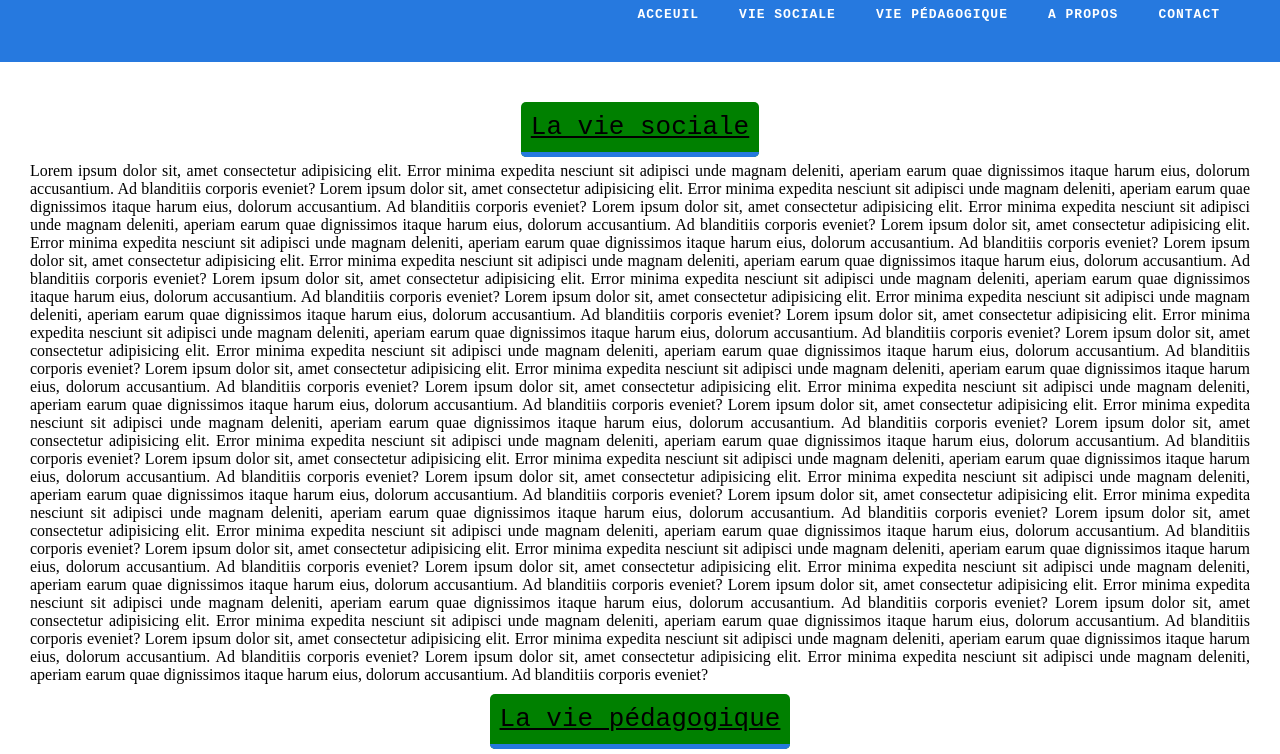
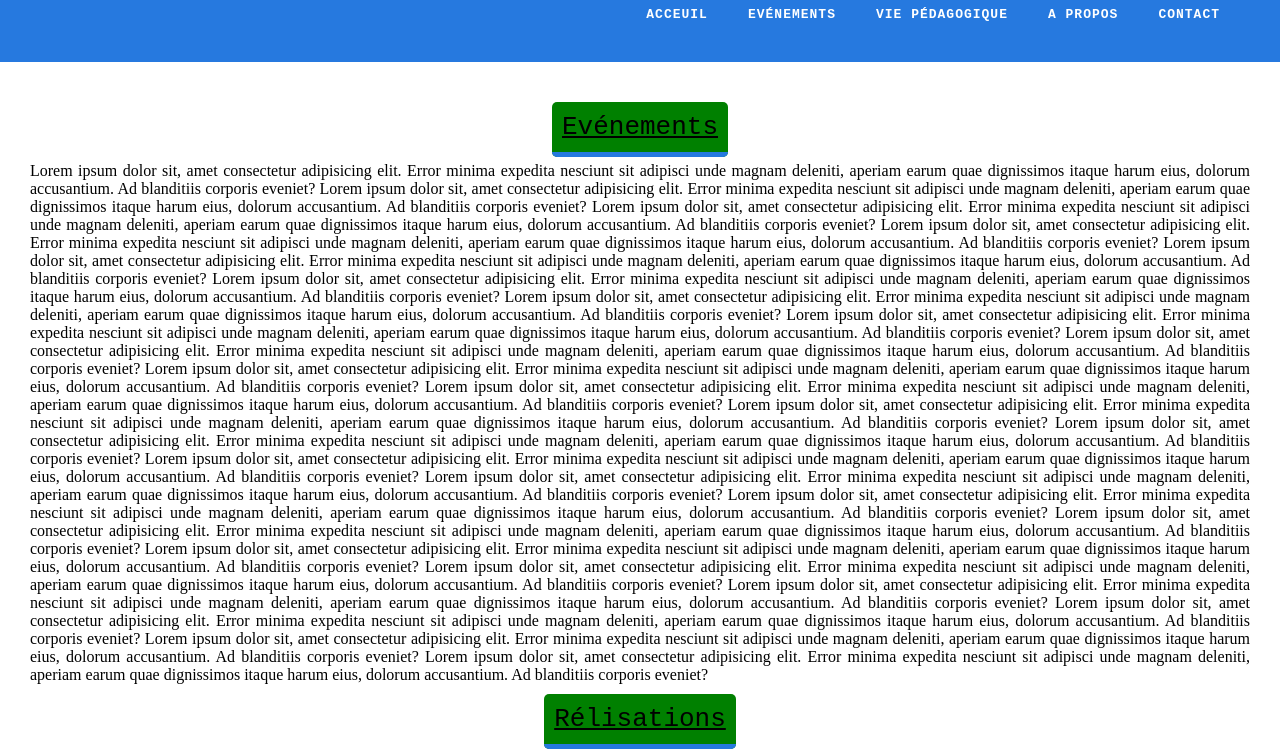
Before and after one commit to MouhamedouneFall/first_projet, a plain HTML site: page index.html in a window 1280 px wide. Shown: the part 33-787 px from the top of the page. Drawn offline with Linux system fonts and the light colour scheme.

Commit message:
Update index.html

```diff
--- a/index.html
+++ b/index.html
@@ -15,8 +15,8 @@
                 <img src="file.jpeg" class="logo" alt="LOGO">
                 <ul>
                     <li><a href="index.html">Acceuil</a></li>
-                    <li><a href="#vieSoc">Vie Sociale</a></li>
-                    <li><a href="#viePeda">Vie Pédagogique</a></li>
+                    <li><a href="#events">Evénements</a></li>
+                    <li><a href="#realisations">Vie Pédagogique</a></li>
                     <li><a href="#about">A propos</a></li>
                     <li><a href="#contact">Contact</a></li>
                 </ul>
@@ -24,7 +24,7 @@
         </div>
     </header>
     <div class="text">
-        <h1 id="vieSoc"><span>La vie sociale</span></h1>
+        <h1 id="events"><span>Evénements</span></h1>
         <p>
             Lorem ipsum dolor sit, amet consectetur adipisicing elit. Error minima expedita nesciunt sit adipisci unde magnam deleniti, aperiam earum quae dignissimos itaque harum eius, dolorum accusantium. Ad blanditiis corporis eveniet?
             Lorem ipsum dolor sit, amet consectetur adipisicing elit. Error minima expedita nesciunt sit adipisci unde magnam deleniti, aperiam earum quae dignissimos itaque harum eius, dolorum accusantium. Ad blanditiis corporis eveniet?
@@ -50,7 +50,7 @@
             Lorem ipsum dolor sit, amet consectetur adipisicing elit. Error minima expedita nesciunt sit adipisci unde magnam deleniti, aperiam earum quae dignissimos itaque harum eius, dolorum accusantium. Ad blanditiis corporis eveniet?
             Lorem ipsum dolor sit, amet consectetur adipisicing elit. Error minima expedita nesciunt sit adipisci unde magnam deleniti, aperiam earum quae dignissimos itaque harum eius, dolorum accusantium. Ad blanditiis corporis eveniet?
         </p>
-        <h1 id="viePeda"> <span>La vie pédagogique</span></h1>
+        <h1 id="realisations"> <span>Rélisations</span></h1>
         <p>
             Lorem ipsum dolor sit, amet consectetur adipisicing elit. Error minima expedita nesciunt sit adipisci unde magnam deleniti, aperiam earum quae dignissimos itaque harum eius, dolorum accusantium. Ad blanditiis corporis eveniet?
             Lorem ipsum dolor sit, amet consectetur adipisicing elit. Error minima expedita nesciunt sit adipisci unde magnam deleniti, aperiam earum quae dignissimos itaque harum eius, dolorum accusantium. Ad blanditiis corporis eveniet?
@@ -107,10 +107,4 @@
     </div>
 </body>
 
-    <script>
-        import galsenify from 'galsenify';
-        // const galsenify = require("galsenify");
-        console.log(galsenify.sn());
-    </script>
-
 </html>
```
